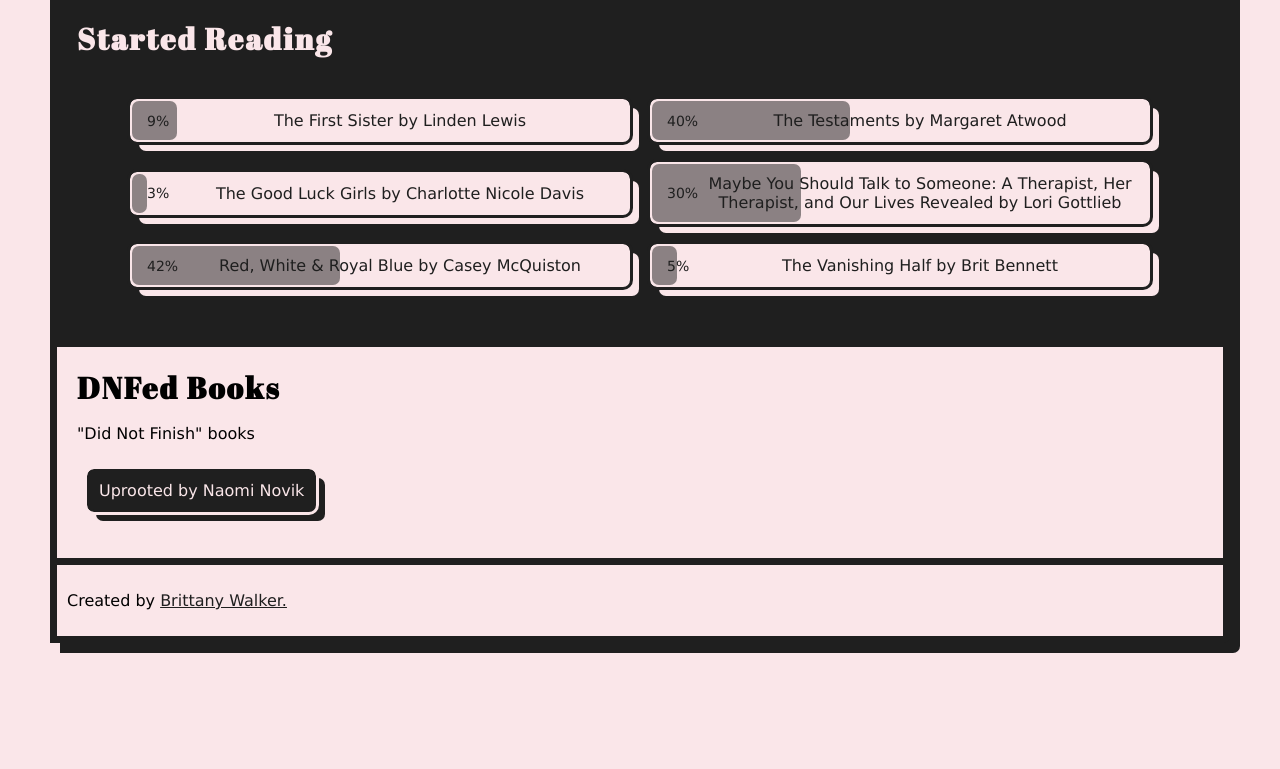
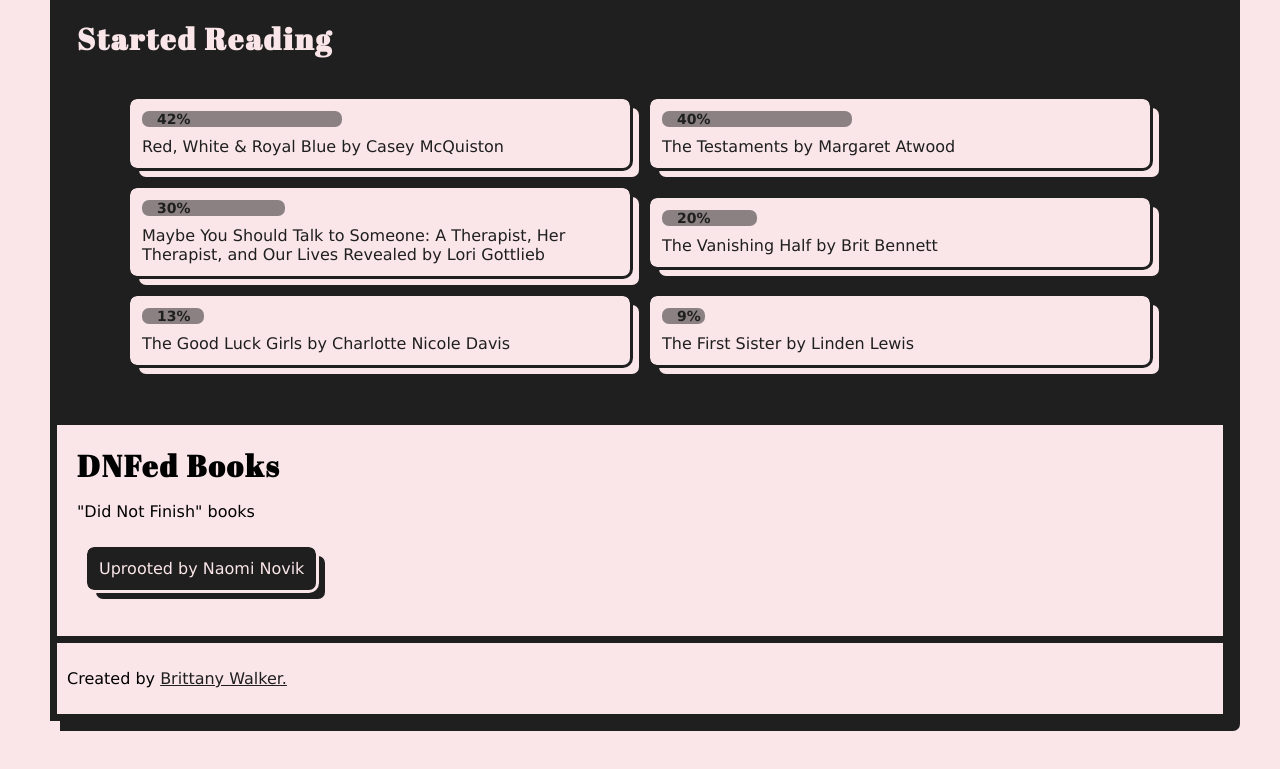
Before and after one commit to brittanyrw/thebookishlog, a Vue app: page / in a window 1280 px wide. Shown: the part 2023-2792 px from the top of the page. Before the commit the page ends 2716 px from the top, so only its background shows below. Built offline with nearby package versions, Linux system fonts and the light colour scheme.

Commit message:
Sort started books and update book progress

```diff
--- a/src/components/Books.vue
+++ b/src/components/Books.vue
@@ -60,7 +60,7 @@
     <div class="current-book-list">
       <h2>Started Reading</h2>
       <ul>
-        <li v-for="(book, index) in filter('started')" :key="index">
+        <li v-for="(book, index) in sortedStartedBooks" :key="index">
           <p class="current-book-title">
             <span :style="`width:${book.pageProgress}%;`">
               {{ book.pageProgress }}%
@@ -88,18 +88,31 @@ import mixins from "@/mixins/mixins.ts";
 export default {
   data() {
     return {
-      toggle: "no"
+      toggle: "no",
     };
   },
   props: {
-    bookInfo: Array
+    bookInfo: Array,
   },
   mixins: [mixins],
+  computed: {
+    sortedStartedBooks() {
+      let startedBooks = this.filter('started');
+      const sorted = (a, b) => {
+        if (a.pageProgress > b.pageProgress) {
+          return -1;
+        } else {
+          return 1;
+        }
+      };
+      return startedBooks.sort(sorted);
+    },
+  },
   methods: {
     filter(status) {
-      return this.bookInfo.filter(item => item.progress == status);
-    }
-  }
+      return this.bookInfo.filter((item) => item.progress == status);
+    },
+  },
 };
 </script>
 
@@ -198,7 +211,6 @@ export default {
       li {
         flex-grow: 1;
         background-color: $pink;
-        text-align: center;
         margin: 10px;
         border: 2px solid $pink;
         -webkit-box-shadow: 5px 5px 0 $pink;
@@ -211,12 +223,8 @@ export default {
           margin: 0;
           position: relative;
           padding: 10px;
-          @media screen and (min-width: 668px) {
-            padding: 10px 10px 10px 50px;
-          }
           span {
-            top: 0;
-            left: 0;
+            font-weight: bold;
             font-size: 14px;
             padding-left: 15px;
             height: 100%;
@@ -225,10 +233,6 @@ export default {
             display: flex;
             align-items: center;
             margin-bottom: 10px;
-            @media screen and (min-width: 668px) {
-              position: absolute;
-              margin-bottom: 0;
-            }
           }
         }
       }
--- a/src/data/books.ts
+++ b/src/data/books.ts
@@ -304,7 +304,7 @@ export const bookData: Book[] = [
     dateStarted: "02/15/2021",
     dateFinished: "",
     progress: "started",
-    pageProgress: 3,
+    pageProgress: 13,
     bookCoverColor: "Brown",
     bookCoverObject: "Woman",
     fav: false
@@ -464,7 +464,7 @@ export const bookData: Book[] = [
     dateStarted: "08/29/2021",
     dateFinished: "",
     progress: "started",
-    pageProgress: 5,
+    pageProgress: 20,
     bookCoverColor: "Purple",
     bookCoverObject: "Two Women",
     fav: false
```
